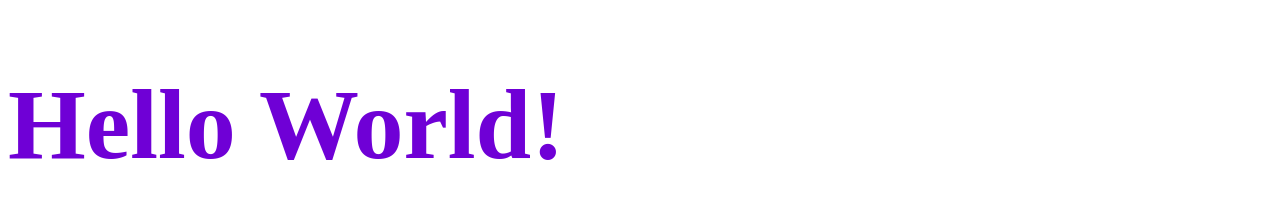
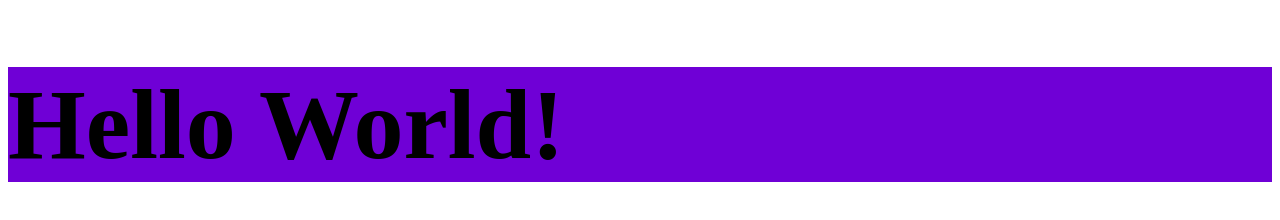
Before and after one commit to AlexLamplough/alexlamplough.github.io, a plain HTML site: page index.html in a window 1280 px wide. Drawn offline with Linux system fonts and the light colour scheme.

Commit message:
Update main.css

```diff
--- a/main.css
+++ b/main.css
@@ -1,4 +1,4 @@
 h1 {
     font-size: 100px;
-    color: rgb(111, 0, 214);
+    background-color: rgb(111, 0, 214);
 }
```
